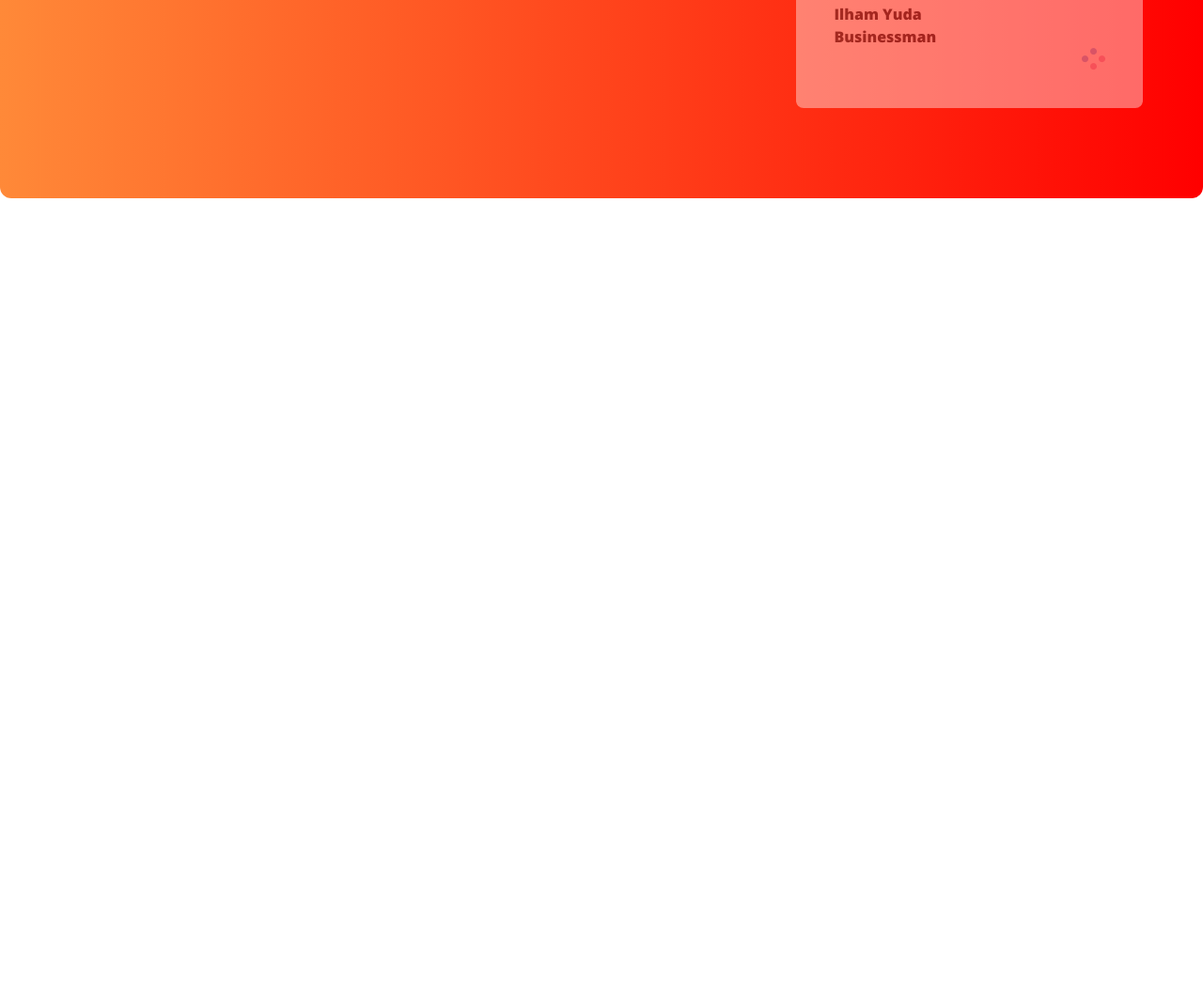
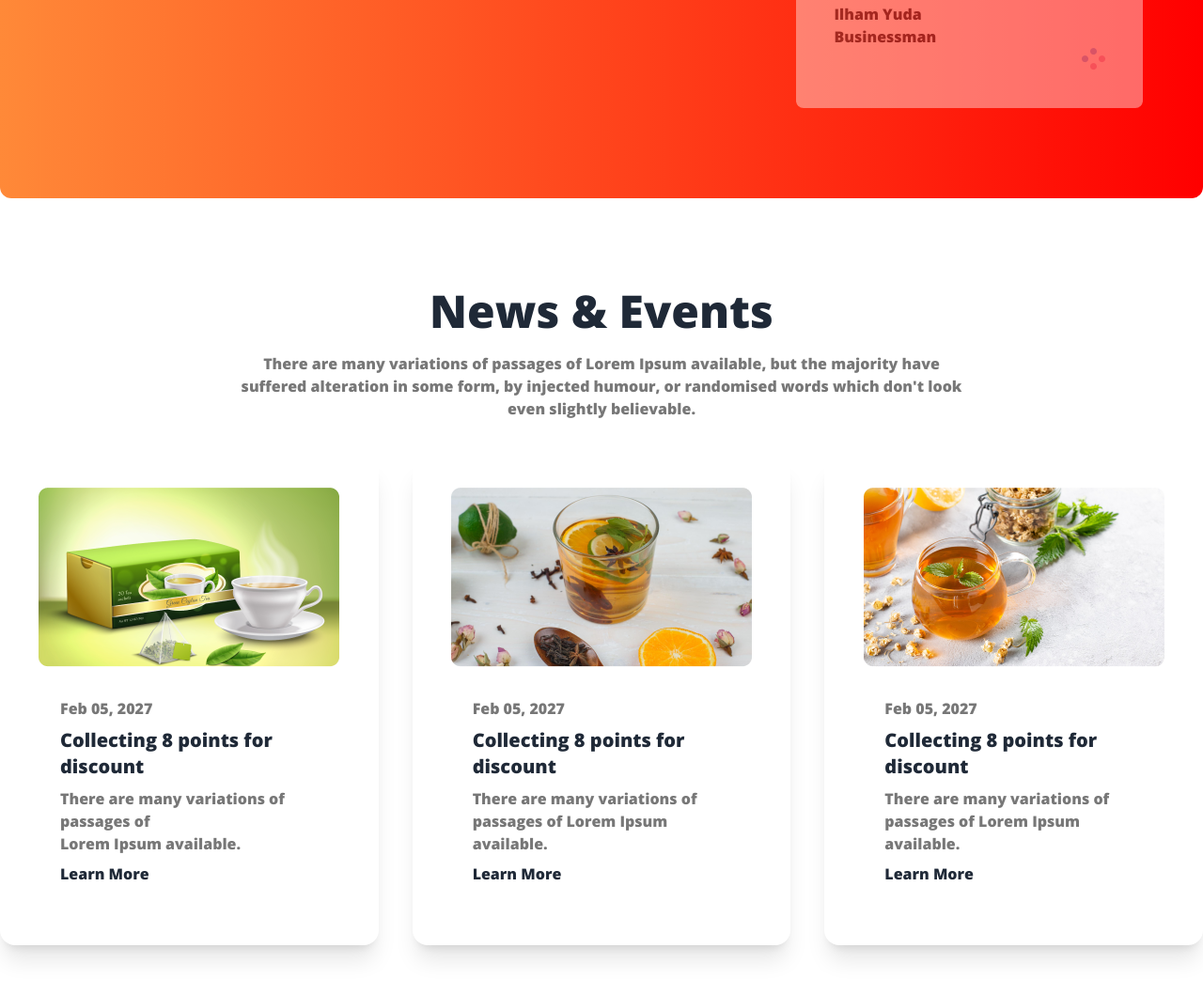
Before and after one commit to shamim-1995/tea-house-website-with-tailwind-and-daisyui, a plain HTML site: page index.html in a window 1280 px wide. Shown: the part 2432-3491 px from the top of the page at 94% size. Before the commit the page ends 2739 px from the top, so only its background shows below. Drawn offline with nearby package versions, Linux system fonts and the light colour scheme.

Commit message:
added news event section

```diff
--- a/index.html
+++ b/index.html
@@ -70,7 +70,7 @@
                 the
                 majority have suffered alteration in some form, by injected humour, or randomised words which don't look
                 even slightly believable.</p>
-            <!-- featured tea card conatiner -->
+            <!-- featured tea card container -->
             <div class="grid gap-6 grid-cols-1  md:grid-cols-2 lg:grid-cols-4">
                 <!-- first card -->
                 <div class="card p-8  bg-gradient-to-r from-[#F4F4F4] to-[#F4F4F4] shadow-xl">
@@ -181,6 +181,45 @@
                     </div>
                 </div>
         </section>
+        <!-- News events -->
+        <section class="my-24">
+            <div class="text-center">
+                <h2 class="text-5xl font-extrabold mb-5">News & Events</h2>
+            <p class=" text-[#777] lg:max-w-3xl mx-auto mb-10">There are many variations of passages of Lorem Ipsum available, but the majority have suffered alteration in some form, by injected humour, or randomised words which don't look even slightly believable.</p>
+            </div>
+                <div class="grid gap-9 grid-cols-1  md:grid-cols-2 lg:grid-cols-3">
+                    <!-- first card -->
+                    <div class="card p-8 shadow-xl">
+                        <figure><img src="/images/news-1.png" alt="Shoes" /></figure>
+                        <div class="card-body ">
+                            <h6 class="text-[#777]">Feb 05, 2027</h6>
+                            <h2 class="card-title">Collecting 8 points for <br> discount</h2>
+                            <p class="text-[#777]">There are many variations of passages of <br> Lorem Ipsum available.</p>
+                            <h2>Learn More</h2>
+                        </div>
+                    </div>
+                    <!-- first card -->
+                    <div class="card p-8 shadow-xl">
+                        <figure><img src="/images/news-2.png" alt="Shoes" /></figure>
+                        <div class="card-body">
+                            <h6 class="text-[#777]">Feb 05, 2027</h6>
+                            <h2 class="card-title">Collecting 8 points for discount</h2>
+                            <p class="text-[#777]">There are many variations of passages of Lorem Ipsum available.</p>
+                            <h2>Learn More</h2>
+                        </div>
+                    </div>
+                    <!-- first card -->
+                    <div class="card p-8 shadow-xl">
+                        <figure><img src="/images/news-3.png" alt="Shoes" /></figure>
+                        <div class="card-body">
+                            <h6 class="text-[#777]">Feb 05, 2027</h6>
+                            <h2 class="card-title">Collecting 8 points for discount</h2>
+                            <p class="text-[#777]">There are many variations of passages of Lorem Ipsum available.</p>
+                            <h2>Learn More</h2>
+                        </div>
+                    </div>
+                </div>
+        </section>
 
     </main>
     <footer>
```
